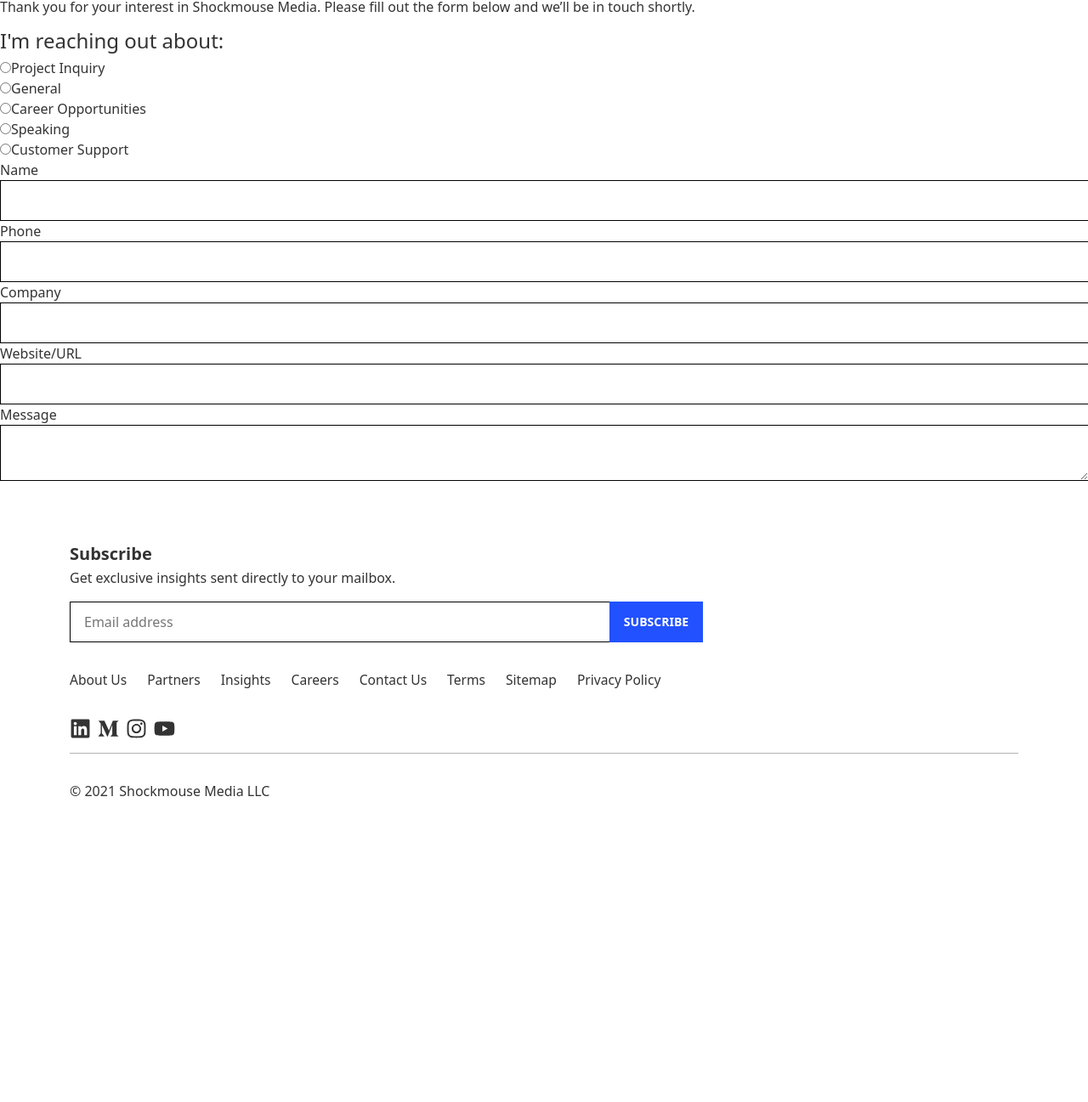
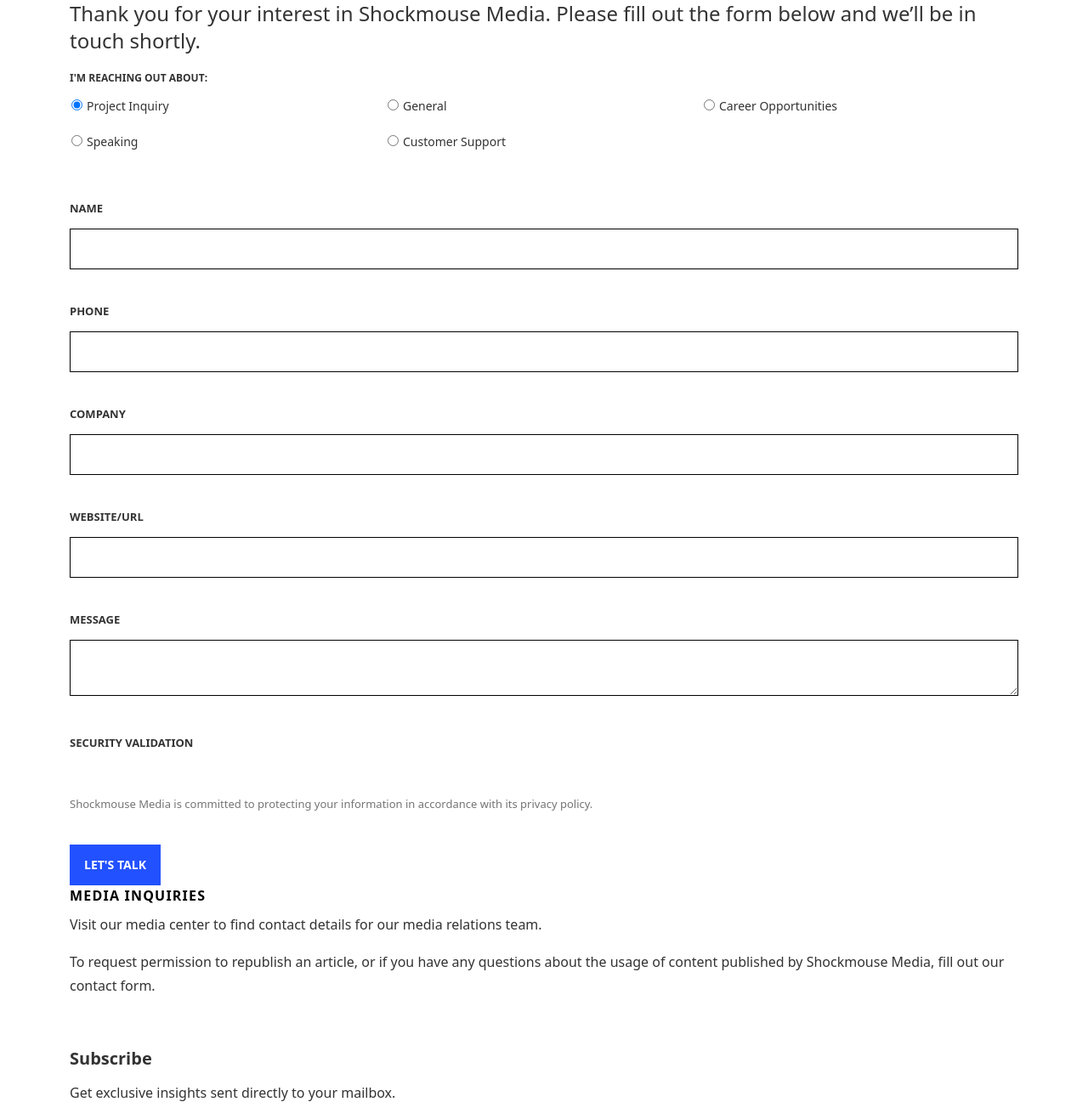
Before and after one commit to greenfieldian/site, a Gatsby site: page /contact-us in a window 1280 px wide. Shown: the part 132-1429 px from the top of the page at 85% size. Before the commit the page ends 1115 px from the top, so only its background shows below. Built offline with nearby package versions, Linux system fonts and the light colour scheme; Gatsby itself is replaced by a stand-in of ours.

Commit message:
contact styles

```diff
--- a/src/components/layout.css
+++ b/src/components/layout.css
@@ -18,6 +18,14 @@ ul {
 li {
     list-style-type: none;
 }
+label {
+    display: inline-block;
+    cursor: pointer;
+    font-size: .8125rem;
+    font-weight: 600;
+    text-transform: uppercase;
+    margin-bottom: 12px;
+}
 input[type='text'], [forms-v2] input[type='search'], input[type='email'], input[type='number'], input[type='url'], input[type='password'], input[type='tel'], textarea, select {
     font-family: inherit;
     font-size: 1rem;
@@ -25,7 +33,6 @@ input[type='text'], [forms-v2] input[type='search'], input[type='email'], input[
     padding: .5rem 1rem;
     background-color: #fff;
     border: 1px solid #000;
-    border-right: none;
     min-height: 3rem;
     -webkit-box-sizing: border-box;
     box-sizing: border-box;
@@ -122,7 +129,7 @@ input[type=button], input[type=submit], input[type=reset], button.btn, a.btn, .b
 .item .image+.text-wrapper {
     margin-top: 20px;
 }
-.text-wrapper .headline {
+.headline {
     font-weight: 500;
     font-size: 2.25rem;
     line-height: 2.75rem;
@@ -154,6 +161,14 @@ input[type=button], input[type=submit], input[type=reset], button.btn, a.btn, .b
     color: #000;
     text-transform: uppercase;
 }
+.lead {
+    margin-top: 1rem;
+    margin-bottom: 1.25rem;
+    width: 100%;
+    font-size: 1.5rem;
+    line-height: 2rem;
+    text-rendering: optimizeLegibility;
+}
 /* Classes */
 
 /* Bootstrap Override */
--- a/src/pages/contact-us.js
+++ b/src/pages/contact-us.js
@@ -1,5 +1,6 @@
 import React from 'react'
 import { Helmet } from 'react-helmet'
+import { Link } from 'gatsby'
 import Hero from '../components/hero'
 import Layout from '../components/layout'
 
@@ -19,32 +20,32 @@ export default function Contact() {
                 <Hero />
                 <div>
                     <div className="wrapper">
-                        <div>
+                        <div className="container">
                             <div className={contactStyles.main}>
                                 <article>
                                     <header>
-                                        <h1>Get in touch</h1>
+                                        <h1 className="title headline">Get in touch</h1>
                                         <div>
-                                            <p>Thank you for your interest in Shockmouse Media. Please fill out the form below and we’ll be in touch shortly.</p>
+                                            <p className="lead">Thank you for your interest in Shockmouse Media. Please fill out the form below and we’ll be in touch shortly.</p>
                                             <div className={contactStyles.form_group}>
-                                                <fieldset>
+                                                <fieldset className={contactStyles.form_fieldset}>
                                                     <legend>I'm reaching out about: </legend>
                                                     <div className={contactStyles.fieldset_column_3}>
                                                         <div className={contactStyles.fieldset_option}>
                                                             <label>
-                                                                <input type="radio" />
+                                                                <input type="radio" checked="checked" name="contactRadio"/>
                                                                 <span>Project Inquiry</span>
                                                             </label>
                                                         </div>
                                                         <div className={contactStyles.fieldset_option}>
                                                             <label>
-                                                                <input type="radio" />
+                                                                <input type="radio" name="contactRadio"/>
                                                                 <span>General</span>
                                                             </label>
                                                         </div>
                                                         <div className={contactStyles.fieldset_option}>
                                                             <label>
-                                                                <input type="radio" />
+                                                                <input type="radio" name="contactRadio"/>
                                                                 <span>Career Opportunities</span>
                                                             </label>
                                                         </div>
@@ -52,13 +53,13 @@ export default function Contact() {
                                                     <div className={contactStyles.fieldset_column_3}>
                                                         <div className={contactStyles.fieldset_option}>
                                                             <label>
-                                                                <input type="radio" />
+                                                                <input type="radio" name="contactRadio"/>
                                                                 <span>Speaking</span>
                                                             </label>
                                                         </div>
                                                         <div className={contactStyles.fieldset_option}>
                                                             <label>
-                                                                <input type="radio" />
+                                                                <input type="radio" name="contactRadio"/>
                                                                 <span>Customer Support</span>
                                                             </label>
                                                         </div>
@@ -86,14 +87,35 @@ export default function Contact() {
                                                 <textarea maxLength="512"/>
                                             </div>
                                             <div className={contactStyles.form_group}>
-                                                <label></label>
-                                                <div class="g-recaptcha brochure__form__captcha" data-sitekey="YOUR SITE KEY"></div>
+                                                <label>Security Validation</label>
+
+                                            </div>
+                                            <div className={contactStyles.privacy_disclosure}>
+                                                <p className="collapsed">Shockmouse Media is committed to protecting your information in accordance with its privacy policy.</p>
+                                                <p className="expanded"></p>
+                                            </div>
+                                            <div>
+                                                <input type="submit" value="Let's Talk"/>
                                             </div>
                                         </div>
                                     </header>
                                 </article>
                             </div>
-                            <div className={contactStyles.rail}></div>
+                            <div className={contactStyles.rail}>
+                                <section>
+                                    <h2 className="section-header">Media Inquiries</h2>
+                                    <div>
+                                        <div className="item">
+                                            <div className="text-wrapper">
+                                                <div className="description">
+                                                    <p>Visit our <Link>media center</Link> to find contact details for our media relations team.</p>
+                                                    <p>To request permission to republish an article, or if you have any questions about the usage of content published by Shockmouse Media, fill out our contact form.</p>
+                                                </div>
+                                            </div>
+                                        </div>
+                                    </div>
+                                </section>
+                            </div>
                         </div>
                     </div>
                 </div>
--- a/src/styles/contact.module.css
+++ b/src/styles/contact.module.css
@@ -0,0 +1,40 @@
+.fieldset_column_3 {
+    display: flex;
+}
+.fieldset_option {
+    width: 33.33333%;
+    margin-bottom: 1rem;
+}
+.form_fieldset legend {
+    margin-bottom: 12px;
+    padding-left: 0;
+    text-transform: uppercase;
+    font-size: .75rem;
+    line-height: 1rem;
+    font-weight: 600;
+}
+.form_fieldset label {
+    margin: 0;
+    padding: 1px .5rem 1px 2px;
+}
+.form_fieldset input[type='radio'] {
+    margin-right: 5px;
+    display: inline-block;
+}
+.form_fieldset span {
+    font-size: .875rem;
+    line-height: 1.5rem;
+    position: relative;
+    display: inline-block;
+    width: auto;
+    font-weight: 500;
+    text-transform: none;
+}
+.form_group {
+    margin-bottom: 36px;
+}
+.privacy_disclosure {
+    color: #757575;
+    font-size: .8125rem;
+    margin-bottom: 36px;
+}
```
